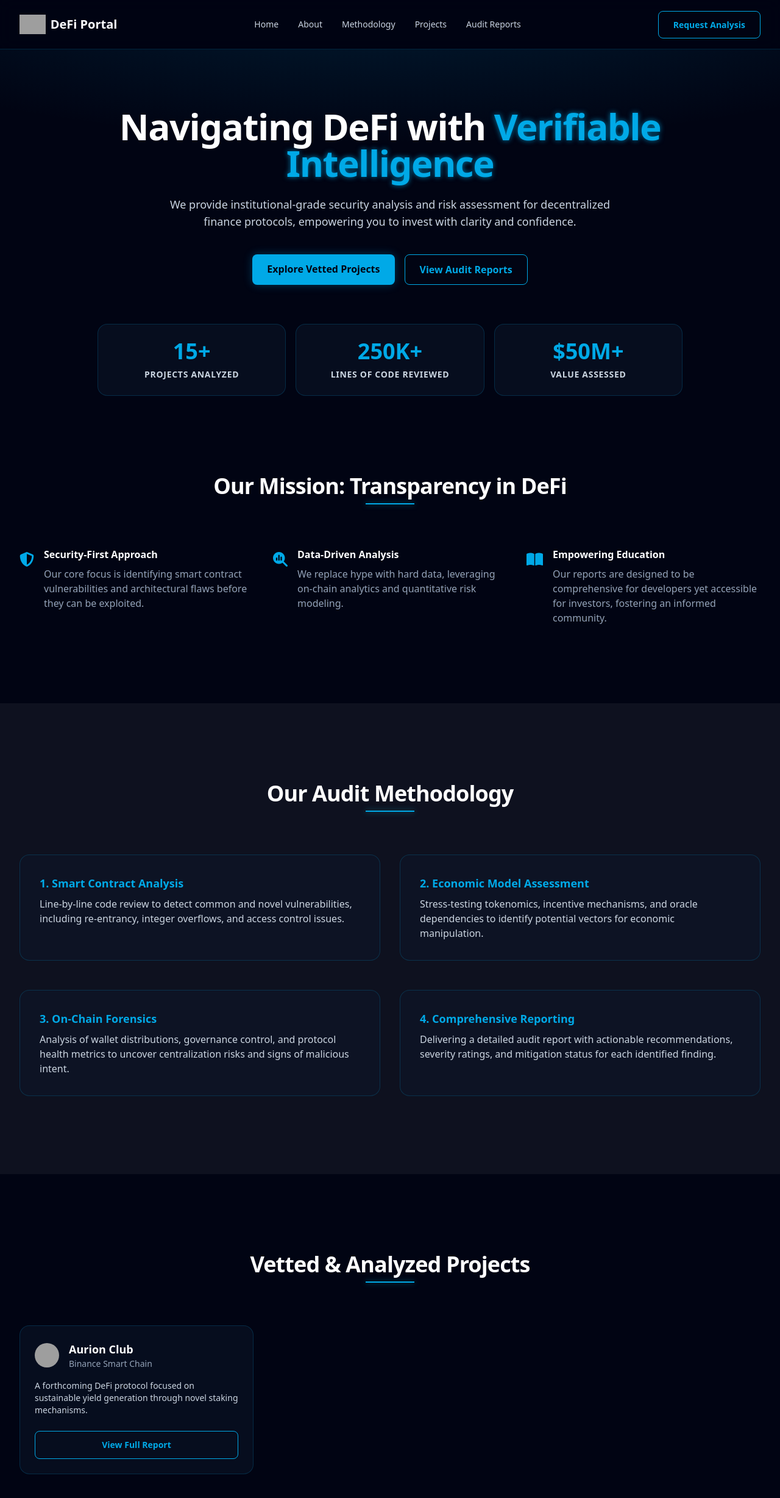
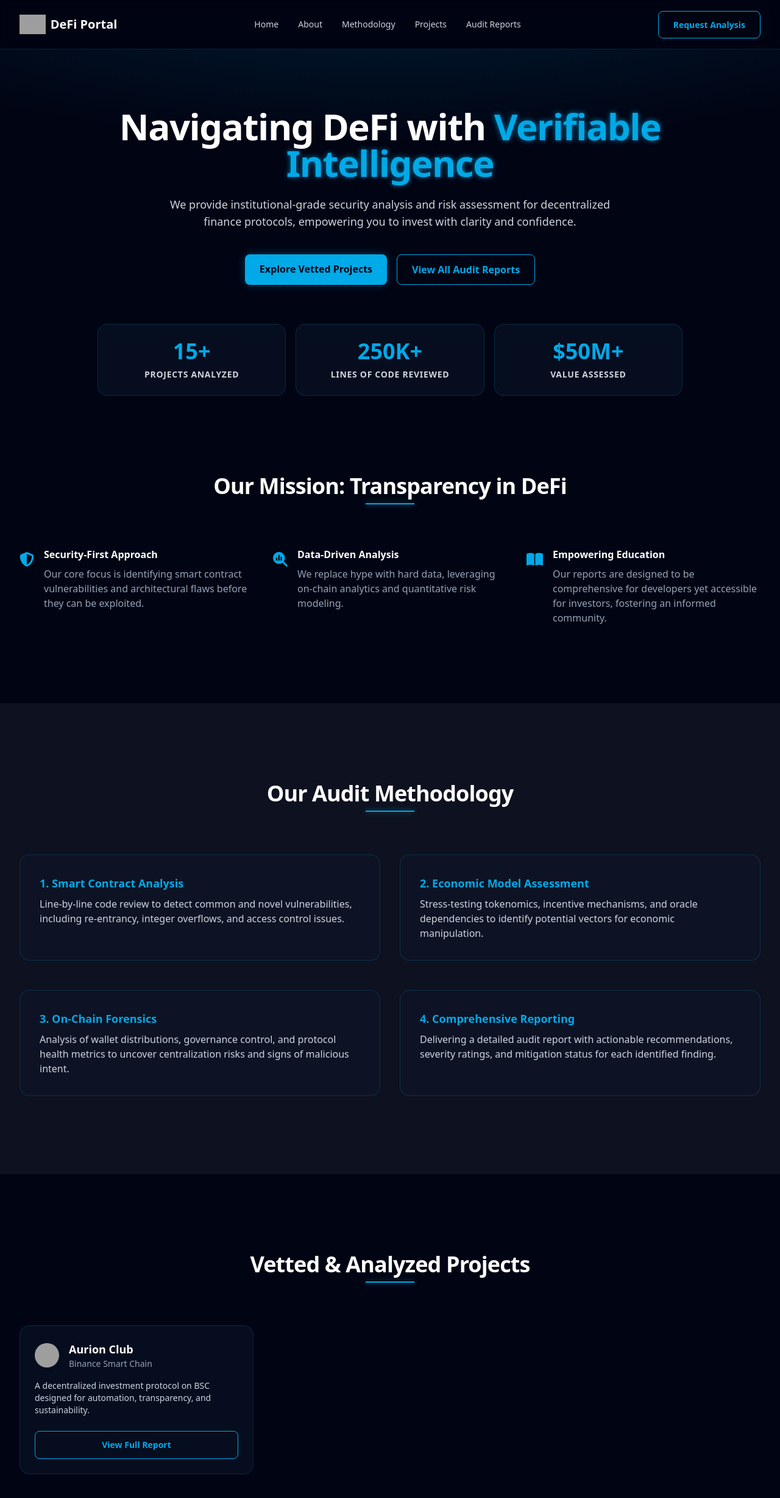
Before and after one commit to kudasiv2/DeFi-Portal, a plain HTML site: page index.html in a window 1280 px wide. Shown: the top 2456 px of the page at 61% size. Drawn offline with nearby package versions, Linux system fonts and the light colour scheme; grey boxes are pictures that could not be loaded.

Commit message:
Update index.html

```diff
--- a/index.html
+++ b/index.html
@@ -8,6 +8,7 @@
     <link rel="icon" type="image/png" href="https://files.catbox.moe/c96rly.png" />
     <script src="https://cdn.tailwindcss.com"></script>
     <link rel="stylesheet" href="https://cdnjs.cloudflare.com/ajax/libs/font-awesome/6.4.0/css/all.min.css">
+    <link href="https://fonts.googleapis.com/css2?family=Inter:wght@400;600;700;800&display=swap" rel="stylesheet">
     <style>
         :root {
             --dark-navy: #010413;
@@ -128,7 +129,8 @@
                     <a href="#about" class="text-slate-300 hover:text-white transition-colors">About</a>
                     <a href="#methodology" class="text-slate-300 hover:text-white transition-colors">Methodology</a>
                     <a href="#projects" class="text-slate-300 hover:text-white transition-colors">Projects</a>
-                    <a href="audit.html" class="text-slate-300 hover:text-white transition-colors">Audit Reports</a>
+                    <!-- TAUTAN DIPERBAIKI -->
+                    <a href="audits.html" class="text-slate-300 hover:text-white transition-colors">Audit Reports</a>
                 </nav>
                 <div class="hidden md:block">
                     <a href="https://t.me/DeFiPortalBot" target="_blank" rel="noopener noreferrer" class="btn-secondary text-sm">
@@ -151,7 +153,8 @@
                 </p>
                 <div class="mt-10 flex flex-col sm:flex-row gap-4 justify-center">
                     <a href="#projects" class="btn-primary">Explore Vetted Projects</a>
-                    <a href="audit.html" class="btn-secondary">View Audit Reports</a>
+                    <!-- TAUTAN DIPERBAIKI -->
+                    <a href="audits.html" class="btn-secondary">View All Audit Reports</a>
                 </div>
             </div>
         </section>
@@ -240,7 +243,7 @@
                     <h2 class="text-3xl font-bold tracking-tight text-white sm:text-4xl">Vetted & Analyzed Projects</h2>
                 </div>
                 <div class="mt-20 grid grid-cols-1 md:grid-cols-2 lg:grid-cols-3 gap-8">
-                    <!-- Project Cards -->
+                    <!-- KARTU PROYEK DIPERBAIKI -->
                     <div class="premium-card p-6 flex flex-col">
                         <div class="flex items-center mb-4">
                             <img class="h-10 w-10 rounded-full" src="https://files.catbox.moe/7dbx5g.png" alt="Aurion logo">
@@ -250,10 +253,21 @@
                             </div>
                         </div>
                         <div class="flex-grow space-y-2 text-sm text-slate-300">
-                           <p>A forthcoming DeFi protocol focused on sustainable yield generation through novel staking mechanisms.</p>
+                           <p>A decentralized investment protocol on BSC designed for automation, transparency, and sustainability.</p>
                         </div>
-                        <a href="audit.html#bnbnest" class="mt-6 btn-secondary text-center text-sm w-full">View Full Report</a>
+                        <!-- TAUTAN KARTU DIPERBAIKI -->
+                        <a href="audit/AurionClub.html" class="mt-6 btn-secondary text-center text-sm w-full">View Full Report</a>
                     </div>
+
+                    <!-- Tambahkan kartu proyek lain di sini jika diperlukan -->
+                    <!-- Contoh: -->
+                    <!--
+                    <div class="premium-card p-6 flex flex-col">
+                        ... (konten kartu untuk proyek lain) ...
+                        <a href="audit/NamaProyek.html" class="mt-6 btn-secondary text-center text-sm w-full">View Full Report</a>
+                    </div>
+                    -->
+
                 </div>
             </div>
         </section>
```
